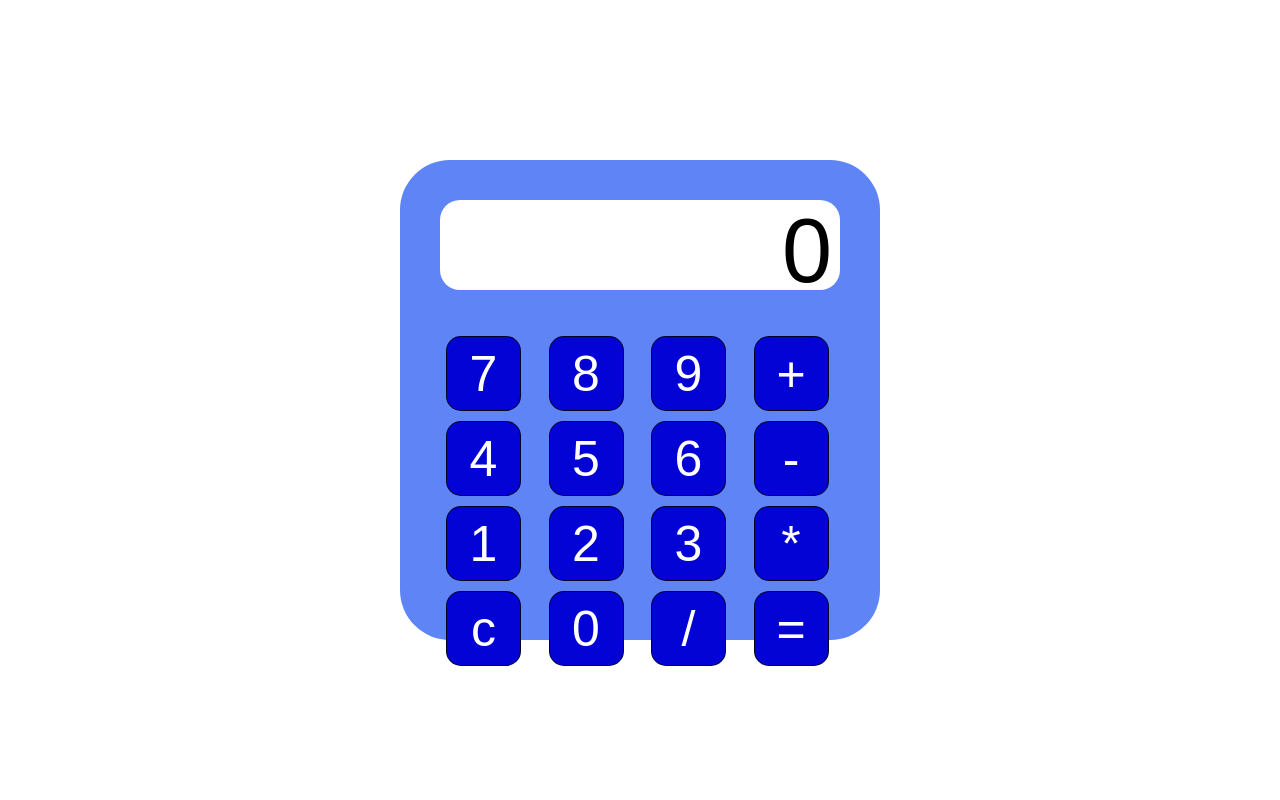
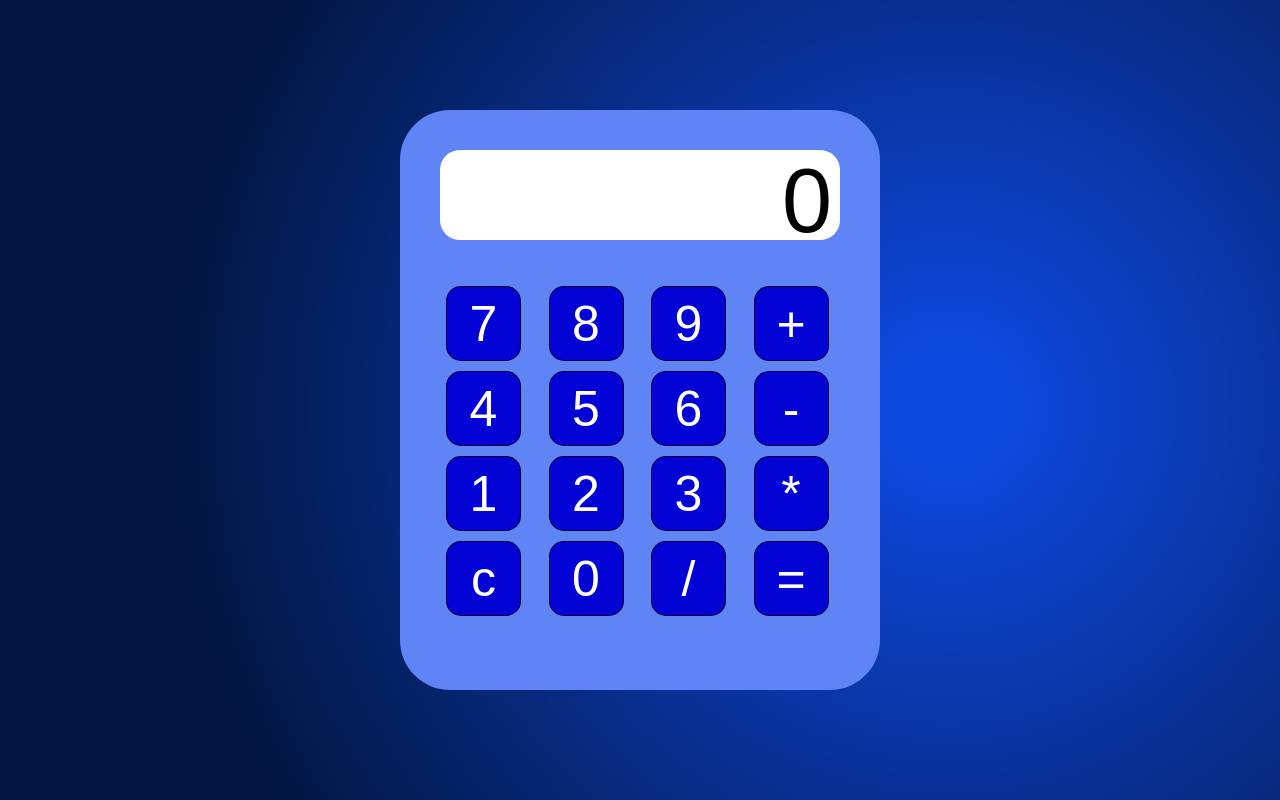
Before and after one commit to MithunJayant-M/intershipcal, a plain HTML site: page index.html in a window 1280 px wide. Drawn offline with Linux system fonts and the light colour scheme.

Commit message:
Update style.css

```diff
--- a/style.css
+++ b/style.css
@@ -1,4 +1,5 @@
 body {
+    background: radial-gradient(circle at 74.2% 50.9%, rgb(14, 72, 222) 5.2%, rgb(3, 22, 65) 75.3%);
     margin: 0;
     padding: 0;
     display: flex;
@@ -7,7 +8,7 @@ body {
     height: 100vh;
   }
 .calci{
-    height:480px;
+    height:580px;
     width:480px;
     background-color: rgb(94, 132, 246);
     border-radius: 50px;
```
